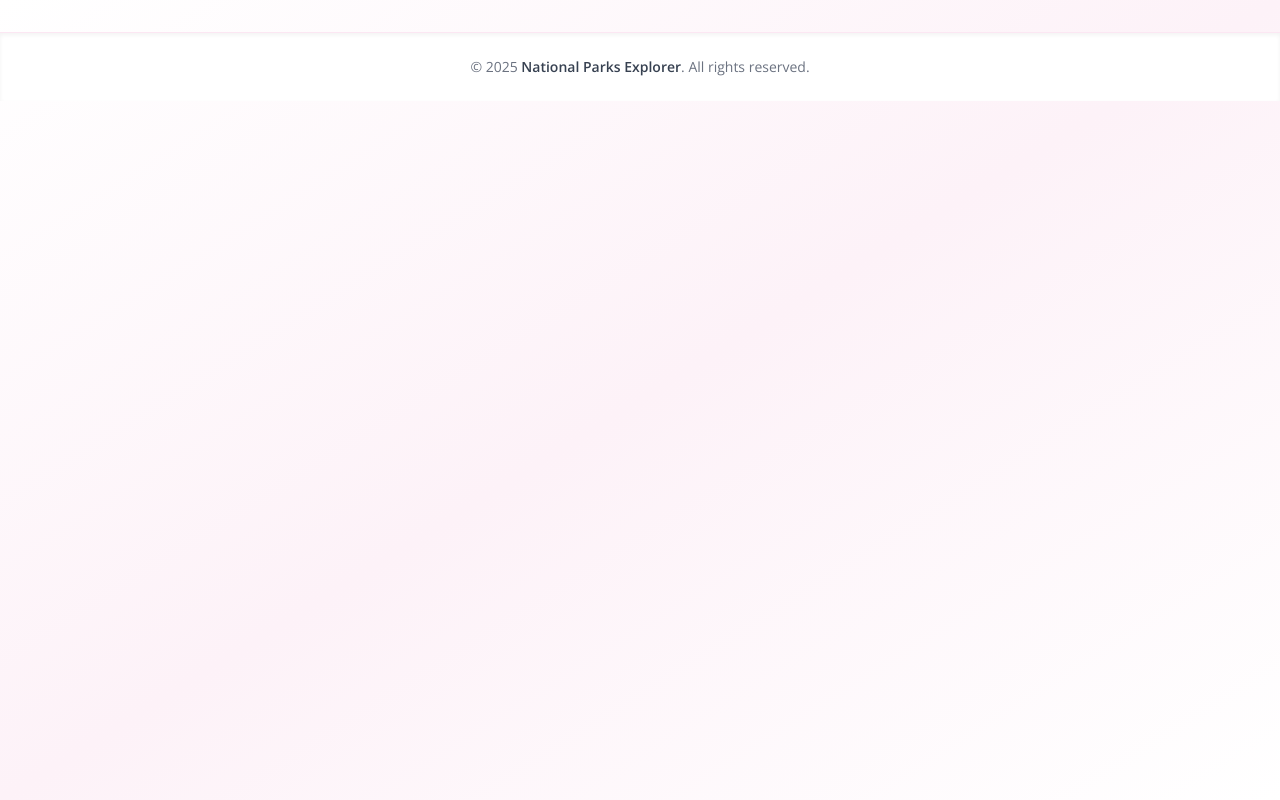
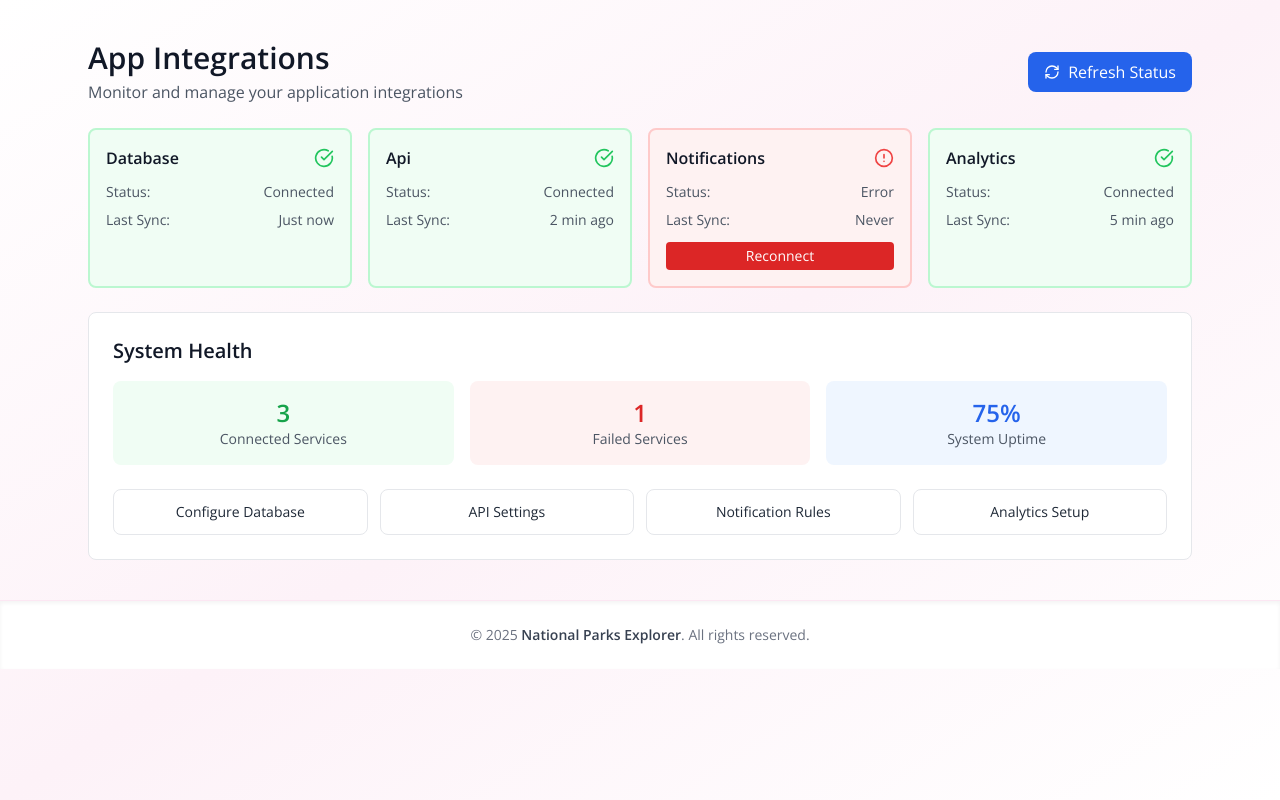
Before and after one commit to KrishnaSathvik/national-parks-explorer, a React (Vite) app: page /integrations in a window 1280 px wide. Built offline with nearby package versions, Linux system fonts and the light colour scheme; no server answers; the database is empty; sample sign-in values are in the browser's storage.

Commit message:
🚀 Major Trip Planner Enhancements v5

```diff
--- a/src/App.jsx
+++ b/src/App.jsx
@@ -176,7 +176,6 @@ function App() {
               <Route path="/blog/:slug" element={<BlogPost />} />
               <Route path="/admin/login" element={<AdminLogin />} />
               <Route path="/favorites" element={<Favorites />} />
-              <Route path="/integrations" component={AppIntegration} />
 
               {/* ✅ Redirect root path to /signup for unauthenticated users */}
               <Route
@@ -206,6 +205,14 @@ function App() {
                 element={
                   <PrivateRoute>
                     <MapPage />
+                  </PrivateRoute>
+                }
+              />
+              <Route
+                path="/integrations"
+                element={
+                  <PrivateRoute>
+                    <AppIntegration />
                   </PrivateRoute>
                 }
               />
--- a/src/components/AppIntegration.jsx
+++ b/src/components/AppIntegration.jsx
@@ -1,130 +1,77 @@
-import React, { useState, useEffect } from 'react';
-import { AlertCircle, CheckCircle, Loader2, RefreshCw } from 'lucide-react';
+import React, { useState } from 'react';
+import { AlertCircle, CheckCircle, RefreshCw } from 'lucide-react';
 
 const AppIntegration = () => {
   const [integrations, setIntegrations] = useState({
-    database: { status: 'disconnected', lastSync: null },
-    api: { status: 'disconnected', lastSync: null },
-    notifications: { status: 'disconnected', lastSync: null },
-    analytics: { status: 'disconnected', lastSync: null }
+    database: { status: 'connected', lastSync: 'Just now' },
+    api: { status: 'connected', lastSync: '2 min ago' },
+    notifications: { status: 'error', lastSync: 'Never' },
+    analytics: { status: 'connected', lastSync: '5 min ago' }
   });
 
   const [isLoading, setIsLoading] = useState(false);
-  const [logs, setLogs] = useState([]);
 
-  // Simulate integration status checks
-  useEffect(() => {
-    checkIntegrationStatus();
-    const interval = setInterval(checkIntegrationStatus, 30000); // Check every 30 seconds
-    return () => clearInterval(interval);
-  }, []);
-
-  const addLog = (message, type = 'info') => {
-    const timestamp = new Date().toLocaleTimeString();
-    setLogs(prev => [...prev.slice(-9), { message, type, timestamp }]);
+  const handleRefresh = () => {
+    setIsLoading(true);
+    setTimeout(() => {
+      setIntegrations(prev => {
+        const updated = { ...prev };
+        Object.keys(updated).forEach(key => {
+          updated[key] = {
+            status: Math.random() > 0.3 ? 'connected' : 'error',
+            lastSync: Math.random() > 0.3 ? 'Just now' : 'Failed'
+          };
+        });
+        return updated;
+      });
+      setIsLoading(false);
+    }, 1000);
   };
 
-  const checkIntegrationStatus = async () => {
-    setIsLoading(true);
-    addLog('Checking integration status...', 'info');
-
-    // Simulate API calls to check each integration
-    const services = ['database', 'api', 'notifications', 'analytics'];
-
-    for (let i = 0; i < services.length; i++) {
-      const service = services[i];
-      await new Promise(resolve => setTimeout(resolve, 500)); // Simulate delay
-
-      const isConnected = Math.random() > 0.2; // 80% chance of success
-      const status = isConnected ? 'connected' : 'error';
-
-      setIntegrations(prev => ({
-        ...prev,
-        [service]: {
-          status,
-          lastSync: isConnected ? new Date() : prev[service].lastSync
-        }
-      }));
-
-      const serviceName = service.charAt(0).toUpperCase() + service.slice(1);
-      const logMessage = `${serviceName} ${isConnected ? 'connected' : 'connection failed'}`;
-      const logType = isConnected ? 'success' : 'error';
-      addLog(logMessage, logType);
-    }
-
-    setIsLoading(false);
-    addLog('Integration status check completed', 'info');
-  };
-
-  const reconnectService = async (serviceName) => {
-    setIsLoading(true);
-    addLog(`Attempting to reconnect ${serviceName}...`, 'info');
-
-    await new Promise(resolve => setTimeout(resolve, 2000)); // Simulate reconnection time
-
-    const success = Math.random() > 0.3; // 70% chance of success
-
+  const reconnectService = (serviceName) => {
     setIntegrations(prev => ({
       ...prev,
       [serviceName]: {
-        status: success ? 'connected' : 'error',
-        lastSync: success ? new Date() : prev[serviceName].lastSync
+        status: 'connected',
+        lastSync: 'Just now'
       }
     }));
-
-    addLog(`${serviceName} ${success ? 'reconnected successfully' : 'reconnection failed'}`,
-           success ? 'success' : 'error');
-    setIsLoading(false);
   };
 
   const getStatusIcon = (status) => {
-    switch (status) {
-      case 'connected':
-        return <CheckCircle className="w-5 h-5 text-green-500" />;
-      case 'error':
-        return <AlertCircle className="w-5 h-5 text-red-500" />;
-      default:
-        return <Loader2 className="w-5 h-5 text-gray-400 animate-spin" />;
+    if (status === 'connected') {
+      return <CheckCircle className="w-5 h-5 text-green-500" />;
     }
+    return <AlertCircle className="w-5 h-5 text-red-500" />;
   };
 
   const getStatusColor = (status) => {
-    switch (status) {
-      case 'connected':
-        return 'bg-green-50 border-green-200';
-      case 'error':
-        return 'bg-red-50 border-red-200';
-      default:
-        return 'bg-gray-50 border-gray-200';
+    if (status === 'connected') {
+      return 'bg-green-50 border-green-200';
     }
+    return 'bg-red-50 border-red-200';
   };
 
-  const formatLastSync = (lastSync) => {
-    if (!lastSync) return 'Never';
-    const now = new Date();
-    const diffInMinutes = Math.floor((now.getTime() - lastSync.getTime()) / 1000 / 60);
-    return `${diffInMinutes} min ago`;
-  };
+  const connectedCount = Object.values(integrations).filter(i => i.status === 'connected').length;
+  const errorCount = Object.values(integrations).filter(i => i.status === 'error').length;
 
   return (
     <div className="max-w-6xl mx-auto p-6 space-y-6">
-      {/* Header */}
       <div className="flex items-center justify-between">
         <div>
           <h1 className="text-3xl font-bold text-gray-900">App Integrations</h1>
           <p className="text-gray-600 mt-1">Monitor and manage your application integrations</p>
         </div>
         <button
-          onClick={checkIntegrationStatus}
+          onClick={handleRefresh}
           disabled={isLoading}
-          className="flex items-center gap-2 px-4 py-2 bg-blue-600 text-white rounded-lg hover:bg-blue-700 disabled:opacity-50 disabled:cursor-not-allowed transition-colors"
+          className="flex items-center gap-2 px-4 py-2 bg-blue-600 text-white rounded-lg hover:bg-blue-700 disabled:opacity-50 transition-colors"
         >
           <RefreshCw className={`w-4 h-4 ${isLoading ? 'animate-spin' : ''}`} />
           Refresh Status
         </button>
       </div>
 
-      {/* Integration Cards */}
       <div className="grid grid-cols-1 md:grid-cols-2 lg:grid-cols-4 gap-4">
         {Object.entries(integrations).map(([name, integration]) => (
           <div
@@ -143,15 +90,14 @@ const AppIntegration = () => {
               </div>
               <div className="flex justify-between">
                 <span>Last Sync:</span>
-                <span>{formatLastSync(integration.lastSync)}</span>
+                <span>{integration.lastSync}</span>
               </div>
             </div>
 
             {integration.status === 'error' && (
               <button
                 onClick={() => reconnectService(name)}
-                disabled={isLoading}
-                className="w-full mt-3 px-3 py-1 bg-red-600 text-white text-sm rounded hover:bg-red-700 disabled:opacity-50 transition-colors"
+                className="w-full mt-3 px-3 py-1 bg-red-600 text-white text-sm rounded hover:bg-red-700 transition-colors"
               >
                 Reconnect
               </button>
@@ -160,65 +106,27 @@ const AppIntegration = () => {
         ))}
       </div>
 
-      {/* System Health Overview */}
       <div className="bg-white rounded-lg border p-6">
         <h2 className="text-xl font-semibold text-gray-900 mb-4">System Health</h2>
 
         <div className="grid grid-cols-1 md:grid-cols-3 gap-4 mb-6">
           <div className="text-center p-4 bg-green-50 rounded-lg">
-            <div className="text-2xl font-bold text-green-600">
-              {Object.values(integrations).filter(i => i.status === 'connected').length}
-            </div>
+            <div className="text-2xl font-bold text-green-600">{connectedCount}</div>
             <div className="text-sm text-gray-600">Connected Services</div>
           </div>
 
           <div className="text-center p-4 bg-red-50 rounded-lg">
-            <div className="text-2xl font-bold text-red-600">
-              {Object.values(integrations).filter(i => i.status === 'error').length}
-            </div>
+            <div className="text-2xl font-bold text-red-600">{errorCount}</div>
             <div className="text-sm text-gray-600">Failed Services</div>
           </div>
 
           <div className="text-center p-4 bg-blue-50 rounded-lg">
             <div className="text-2xl font-bold text-blue-600">
-              {Math.round((Object.values(integrations).filter(i => i.status === 'connected').length / 4) * 100)}%
+              {Math.round((connectedCount / 4) * 100)}%
             </div>
             <div className="text-sm text-gray-600">System Uptime</div>
           </div>
         </div>
-
-        {/* Activity Logs */}
-        <div>
-          <h3 className="font-medium text-gray-900 mb-3">Recent Activity</h3>
-          <div className="bg-gray-50 rounded-lg p-4 max-h-64 overflow-y-auto">
-            {logs.length === 0 ? (
-              <p className="text-gray-500 text-sm">No recent activity</p>
-            ) : (
-              <div className="space-y-2">
-                {logs.map((log, index) => (
-                  <div
-                    key={index}
-                    className={`flex items-center gap-2 text-sm ${
-                      log.type === 'error' ? 'text-red-600' :
-                      log.type === 'success' ? 'text-green-600' :
-                      'text-gray-600'
-                    }`}
-                  >
-                    <span className="text-xs text-gray-400 font-mono">
-                      {log.timestamp}
-                    </span>
-                    <span>{log.message}</span>
-                  </div>
-                ))}
-              </div>
-            )}
-          </div>
-        </div>
-      </div>
-
-      {/* Integration Configuration */}
-      <div className="bg-white rounded-lg border p-6">
-        <h2 className="text-xl font-semibold text-gray-900 mb-4">Quick Actions</h2>
 
         <div className="grid grid-cols-1 md:grid-cols-2 lg:grid-cols-4 gap-3">
           <button className="flex items-center justify-center gap-2 p-3 border border-gray-200 rounded-lg hover:bg-gray-50 transition-colors">
```
